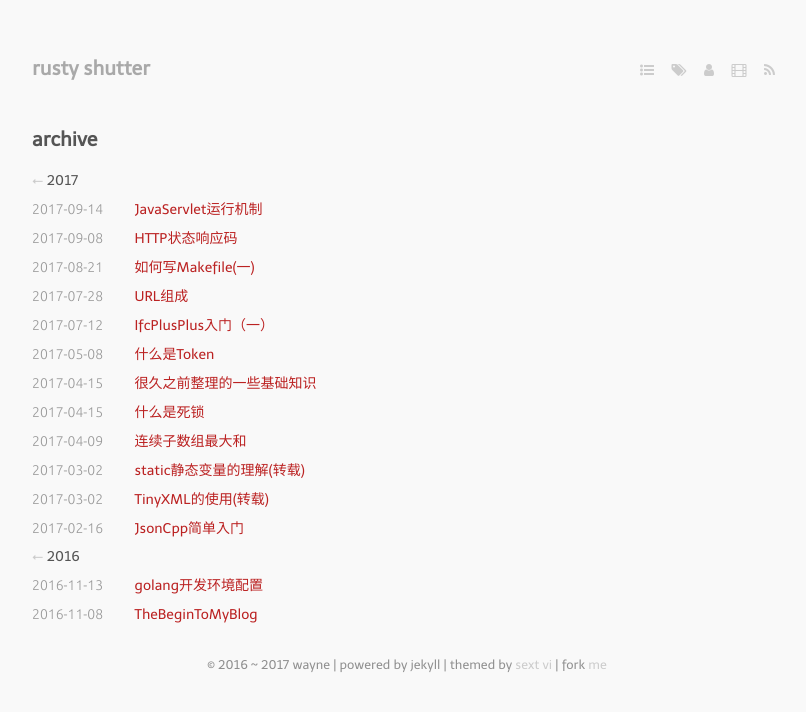
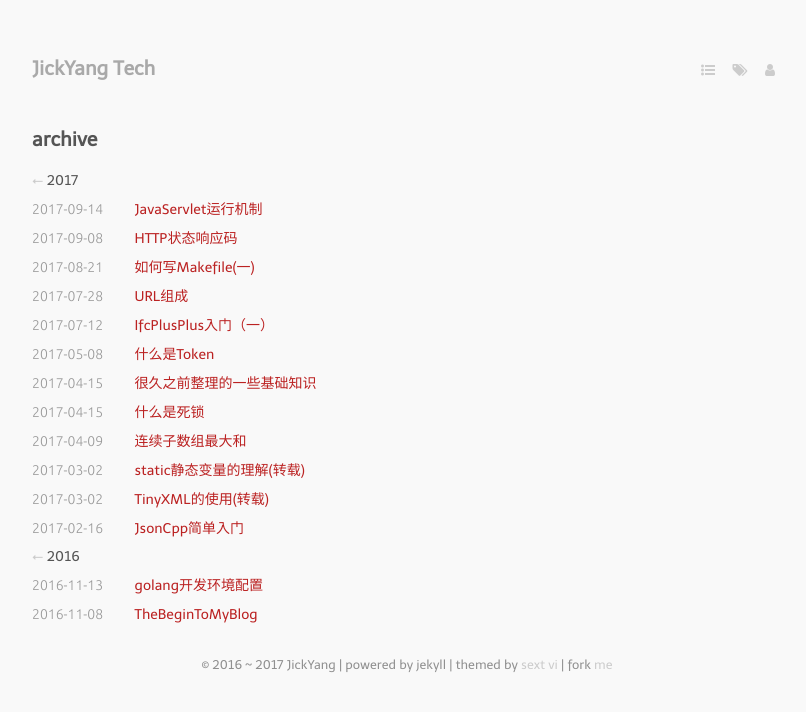
Before and after one commit to JensenYY/JensenYY.github.io, a Jekyll site: the page built from archive.markdown, in a window 1280 px wide. Shown: the top 712 px of the page, without its empty margins (233-1039 px from the left). Built offline with Jekyll 4.4.1, drawn with Linux system fonts in a browser that asks for light colours; nearby versions of some CDN libraries; some web fonts are replaced; Markdown is read by kramdown in place of the engine named in the settings.

Commit message:
modify _config.yml del some useless info

```diff
--- a/_config.yml
+++ b/_config.yml
@@ -1,11 +1,11 @@
 markdown: rdiscount
 highlighter: pygments
 permalink: /:year/:month/:day/:title.html
-name: "rusty shutter"
+name: "JickYang Tech"
 markdown: rdiscount
 
-author: "wayne"
-atom-baseurl: "http://lhzhang.com"
+author: "JickYang"
+atom-baseurl: "http://jickyang.com"
 disqus: "gopherwood"
 
 navigations:
@@ -18,9 +18,3 @@ navigations:
   - title: About
     class: fa fa-user
     href: /about.html
-  - title: Gallery
-    class: fa fa-film
-    href: http://foto.lhzhang.com
-  - title: Subscribe
-    class: fa fa-rss
-    href: /atom.xml
```
Also changed, not shown: styles/images/233.jpg (renamed from media/images/233.jpg), styles/images/favicon.jpg (added), styles/images/goversion.png (renamed from media/images/goversion.png), styles/images/logo.jpg (added), styles/images/servlet1.png (renamed from media/images/servlet1.png), styles/images/servlet2.png (renamed from media/images/servlet2.png), styles/images/tar.png (renamed from media/images/tar.png), styles/images/编译程序构成成分.png (renamed from media/images/编译程序构成成分.png).
